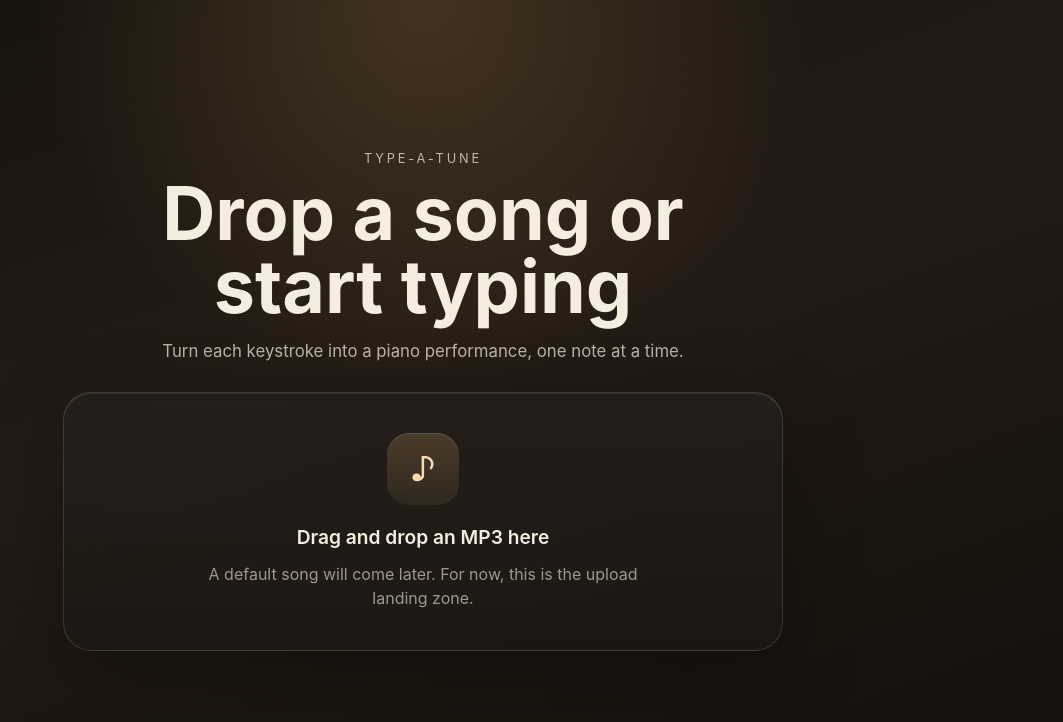
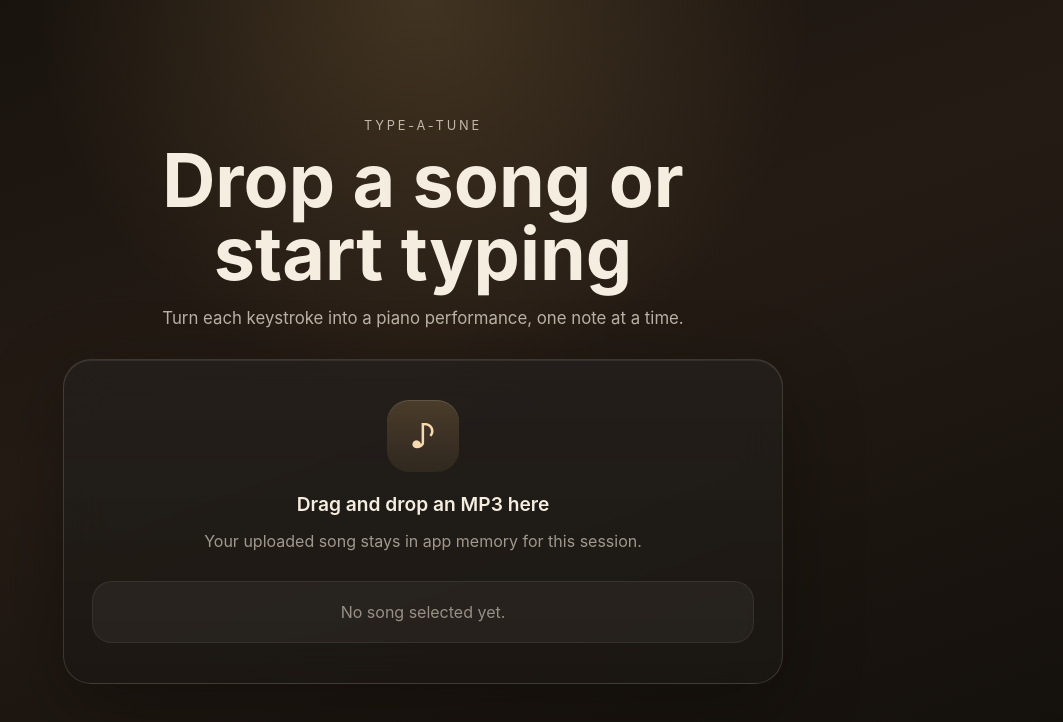
Before and after one commit to shariqsk/Type-a-tune, a React (Vite) app: page / in a window 1280 px wide. Shown: the top 722 px of the page, without its empty margins (217-1280 px from the left). Built offline with nearby package versions, Linux system fonts and the light colour scheme.

Commit message:
Implement drag-and-drop functionality for MP3 uploads in the Type-a-tune app. Enhance UI with new dropzone status indicators and error handling for unsupported file types. Update CSS for improved styling of dropzone elements.

```diff
--- a/src/App.css
+++ b/src/App.css
@@ -124,6 +124,40 @@ h1 {
   color: rgba(245, 237, 224, 0.6);
 }
 
+.dropzone-status {
+  margin-top: 28px;
+  padding: 18px 20px;
+  border-radius: 20px;
+  background: rgba(255, 255, 255, 0.045);
+  border: 1px solid rgba(245, 237, 224, 0.08);
+}
+
+.status-label {
+  margin: 0;
+  text-transform: uppercase;
+  letter-spacing: 0.14em;
+  font-size: 0.74rem;
+  color: rgba(245, 237, 224, 0.56);
+}
+
+.status-file {
+  margin: 8px 0 0;
+  font-size: 1.05rem;
+  font-weight: 600;
+  color: #f8dab1;
+  word-break: break-word;
+}
+
+.status-placeholder {
+  margin: 0;
+  color: rgba(245, 237, 224, 0.54);
+}
+
+.status-error {
+  margin: 12px 0 0;
+  color: #ffb8a8;
+}
+
 @media (max-width: 640px) {
   .shell {
     padding: 32px 18px;
--- a/src/App.tsx
+++ b/src/App.tsx
@@ -1,12 +1,107 @@
-import { useState } from "react";
+import { useEffect, useRef, useState } from "react";
+import { getCurrentWindow } from "@tauri-apps/api/window";
 import "./App.css";
 
+type UploadedSong = {
+  name: string;
+  path?: string;
+  file?: File;
+};
+
 function App() {
+  const dropzoneRef = useRef<HTMLElement | null>(null);
   const [isDragActive, setIsDragActive] = useState(false);
+  const [uploadedSong, setUploadedSong] = useState<UploadedSong | null>(null);
+  const [uploadError, setUploadError] = useState<string | null>(null);
 
   const handleDragState = (isActive: boolean) => {
     setIsDragActive(isActive);
   };
+
+  const isMp3File = (fileName: string) => fileName.toLowerCase().endsWith(".mp3");
+
+  const handleSongSelection = (song: UploadedSong | null, error?: string) => {
+    setUploadedSong(song);
+    setUploadError(error ?? null);
+  };
+
+  const handleUploadError = (message: string) => {
+    setUploadError(message);
+  };
+
+  const isInsideDropzone = (x: number, y: number) => {
+    const dropzone = dropzoneRef.current;
+
+    if (!dropzone) {
+      return false;
+    }
+
+    const rect = dropzone.getBoundingClientRect();
+
+    return x >= rect.left && x <= rect.right && y >= rect.top && y <= rect.bottom;
+  };
+
+  useEffect(() => {
+    let disposed = false;
+    let detachDropListener: (() => void) | undefined;
+
+    const setupDropListener = async () => {
+      const appWindow = getCurrentWindow();
+      const unlisten = await appWindow.onDragDropEvent((event) => {
+        if (disposed) {
+          return;
+        }
+
+        if (event.payload.type === "enter" || event.payload.type === "over") {
+          const scale = window.devicePixelRatio || 1;
+          const x = event.payload.position.x / scale;
+          const y = event.payload.position.y / scale;
+
+          handleDragState(isInsideDropzone(x, y));
+          return;
+        }
+
+        if (event.payload.type === "leave") {
+          handleDragState(false);
+          return;
+        }
+
+        const scale = window.devicePixelRatio || 1;
+        const x = event.payload.position.x / scale;
+        const y = event.payload.position.y / scale;
+
+        handleDragState(false);
+
+        if (!isInsideDropzone(x, y)) {
+          return;
+        }
+
+        const mp3Path = event.payload.paths.find(isMp3File);
+
+        if (!mp3Path) {
+          handleUploadError("Only MP3 files are supported right now.");
+          return;
+        }
+
+        const name = mp3Path.split(/[/\\]/).pop() ?? mp3Path;
+        handleSongSelection({ name, path: mp3Path });
+      });
+
+      if (disposed) {
+        unlisten();
+        return;
+      }
+
+      detachDropListener = unlisten;
+    };
+
+    void setupDropListener();
+
+    return () => {
+      disposed = true;
+      detachDropListener?.();
+    };
+  }, []);
 
   return (
     <main className="shell">
@@ -19,6 +114,7 @@ function App() {
       </section>
 
       <section
+        ref={dropzoneRef}
         className={`dropzone ${isDragActive ? "dropzone-active" : ""}`}
         onDragEnter={(event) => {
           event.preventDefault();
@@ -35,6 +131,17 @@ function App() {
         onDrop={(event) => {
           event.preventDefault();
           handleDragState(false);
+
+          const droppedFile = Array.from(event.dataTransfer.files).find((file) =>
+            isMp3File(file.name),
+          );
+
+          if (!droppedFile) {
+            handleUploadError("Only MP3 files are supported right now.");
+            return;
+          }
+
+          handleSongSelection({ name: droppedFile.name, file: droppedFile });
         }}
       >
         <div className="dropzone-icon" aria-hidden="true">
@@ -42,9 +149,23 @@ function App() {
         </div>
         <p className="dropzone-title">Drag and drop an MP3 here</p>
         <p className="dropzone-caption">
-          A default song will come later. For now, this is the upload landing
-          zone.
+          {uploadedSong
+            ? "The song is loaded into app memory for this session."
+            : "Your uploaded song stays in app memory for this session."}
         </p>
+
+        <div className="dropzone-status" aria-live="polite">
+          {uploadedSong ? (
+            <>
+              <p className="status-label">Loaded song</p>
+              <p className="status-file">{uploadedSong.name}</p>
+            </>
+          ) : (
+            <p className="status-placeholder">No song selected yet.</p>
+          )}
+
+          {uploadError ? <p className="status-error">{uploadError}</p> : null}
+        </div>
       </section>
     </main>
   );
```
